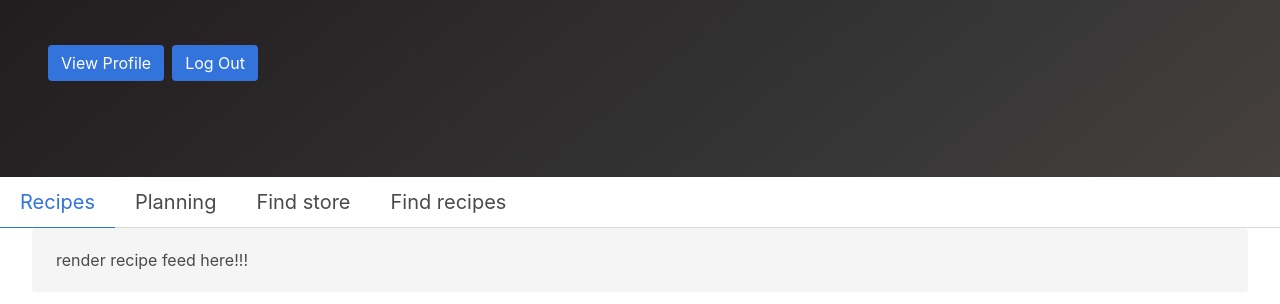
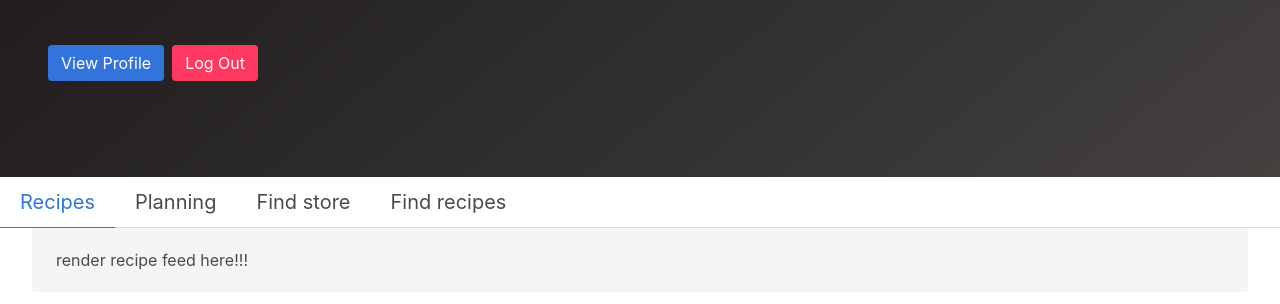
Before and after one commit to akarafas/recipeBook, a plain HTML site: page recipe/private_homepage/index.html in a window 1280 px wide. Shown: the part 116-420 px from the top of the page. Drawn offline with nearby package versions, Linux system fonts and the light colour scheme.

Commit message:
edited private_homepage

```diff
--- a/recipe/private_homepage/index.html
+++ b/recipe/private_homepage/index.html
@@ -3,7 +3,7 @@
     <head>
         <meta charset="UTF-8">
         <meta name="viewport" content="width=device-width, initial-scale=1.0">
-        <title>Comp426 Recipe Book</title>
+        <title>Comp426 Private Homepage</title>
         <link rel="stylesheet" href="https://cdnjs.cloudflare.com/ajax/libs/bulma/0.7.5/css/bulma.min.css" />
     </head>
 
--- a/recipe/private_homepage/script.js
+++ b/recipe/private_homepage/script.js
@@ -14,7 +14,7 @@ const renderPrivateHomePage = function() {
               </div>
               <div class="section buttons">
                 <button id="profile_button" class="button is-link is-light">View Profile</button>
-                <button id="logout_button" class="button is-link is-light">Log Out</button>
+                <button id="logout_button" class="button is-danger is-light">Log Out</button>
               </div>
             </div>
           </section>
```
